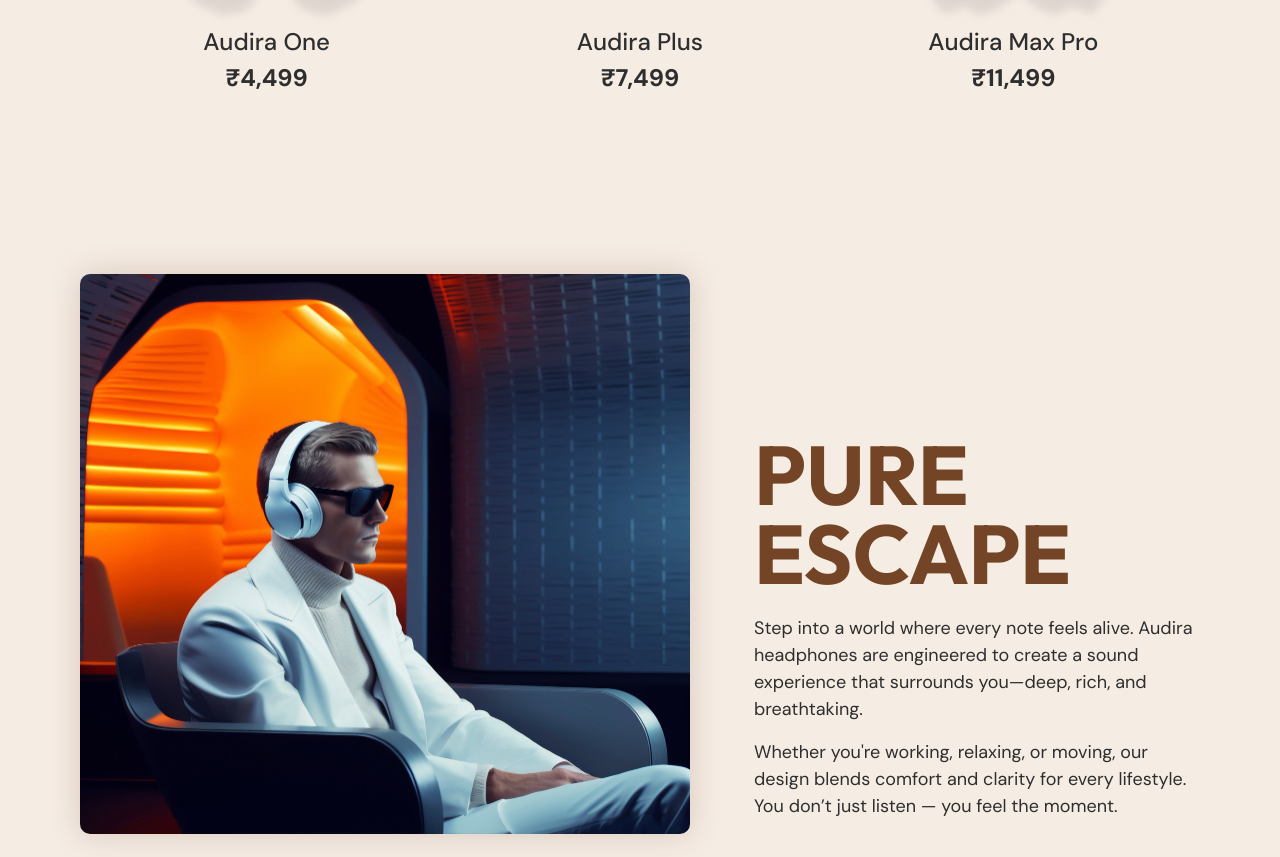
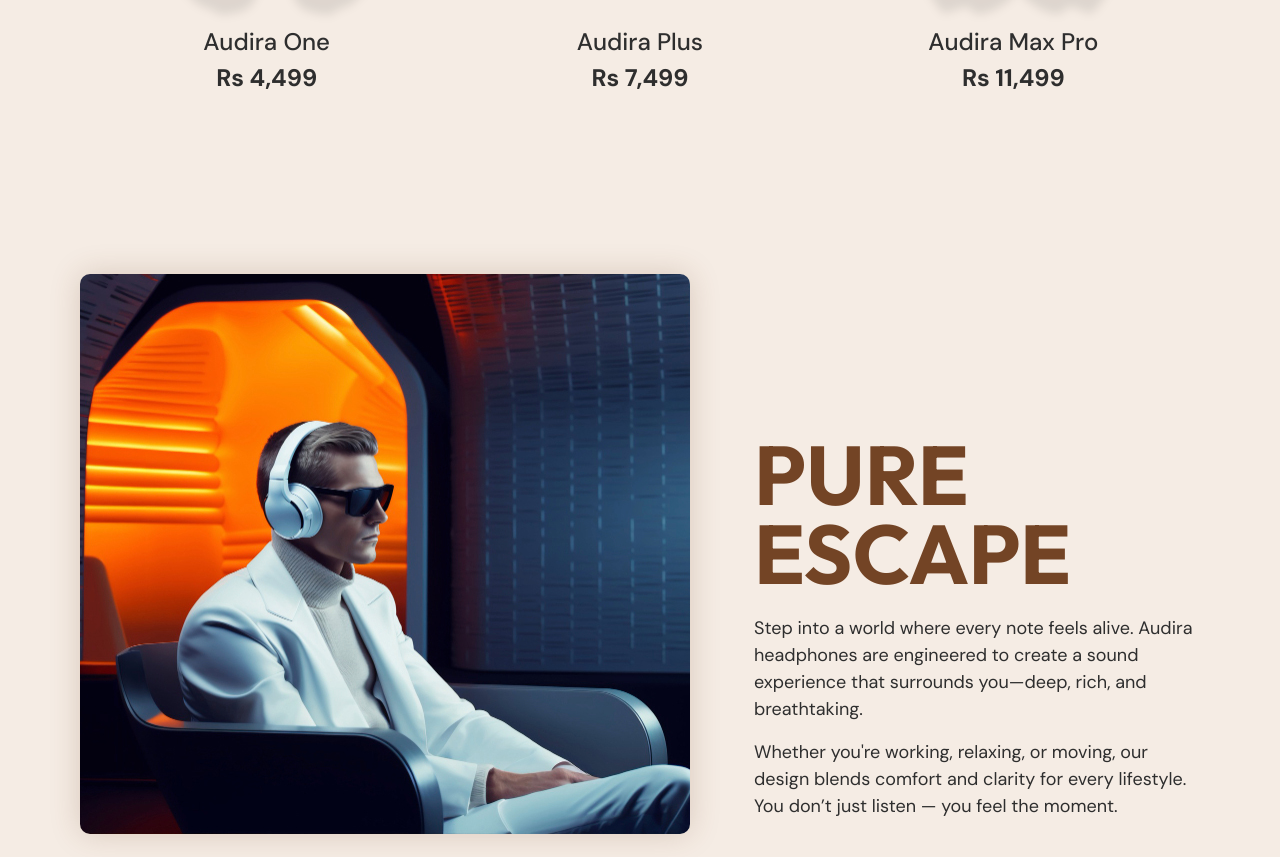
Before and after one commit to haseebjaved4212/Audira-Headphone-Brand-Website-, a plain HTML site: page index.html in a window 1280 px wide. Shown: the part 3678-4535 px from the top of the page. Drawn offline with nearby package versions, Linux system fonts and the light colour scheme.

Commit message:
fix An error

```diff
--- a/index.html
+++ b/index.html
@@ -97,17 +97,17 @@
             <div class="product">
               <img src="./images/green.png" alt="">
               <div class="name">Audira One</div>
-              <div class="price">₹4,499</div>
+              <div class="price">Rs 4,499</div>
             </div>
             <div class="product">
               <img src="./images/brown.png" alt="">
               <div class="name">Audira Plus</div>
-              <div class="price">₹7,499</div>
+              <div class="price">Rs 7,499</div>
             </div>
             <div class="product">
               <img src="./images/black.png" alt="">
               <div class="name">Audira Max Pro</div>
-              <div class="price">₹11,499</div>
+              <div class="price">Rs 11,499</div>
             </div>
           </div>
         </div>
--- a/style.css
+++ b/style.css
@@ -402,10 +402,18 @@ header .btn {
   filter: drop-shadow(6px 15px 5px #00000018);
 }
 
-/* Hide middle product image on desktop */
+/* Hide middle product image on desktop but ensure text visibility */
 @media (min-width: 991px) {
   #section5 .product:nth-child(2) img {
-    visibility: hidden;
+    opacity: 0;
+    pointer-events: none;
+  }
+
+  #section5 .product:nth-child(2) .name,
+  #section5 .product:nth-child(2) .price {
+    opacity: 1;
+    visibility: visible;
+    display: block;
   }
 }
 
```
